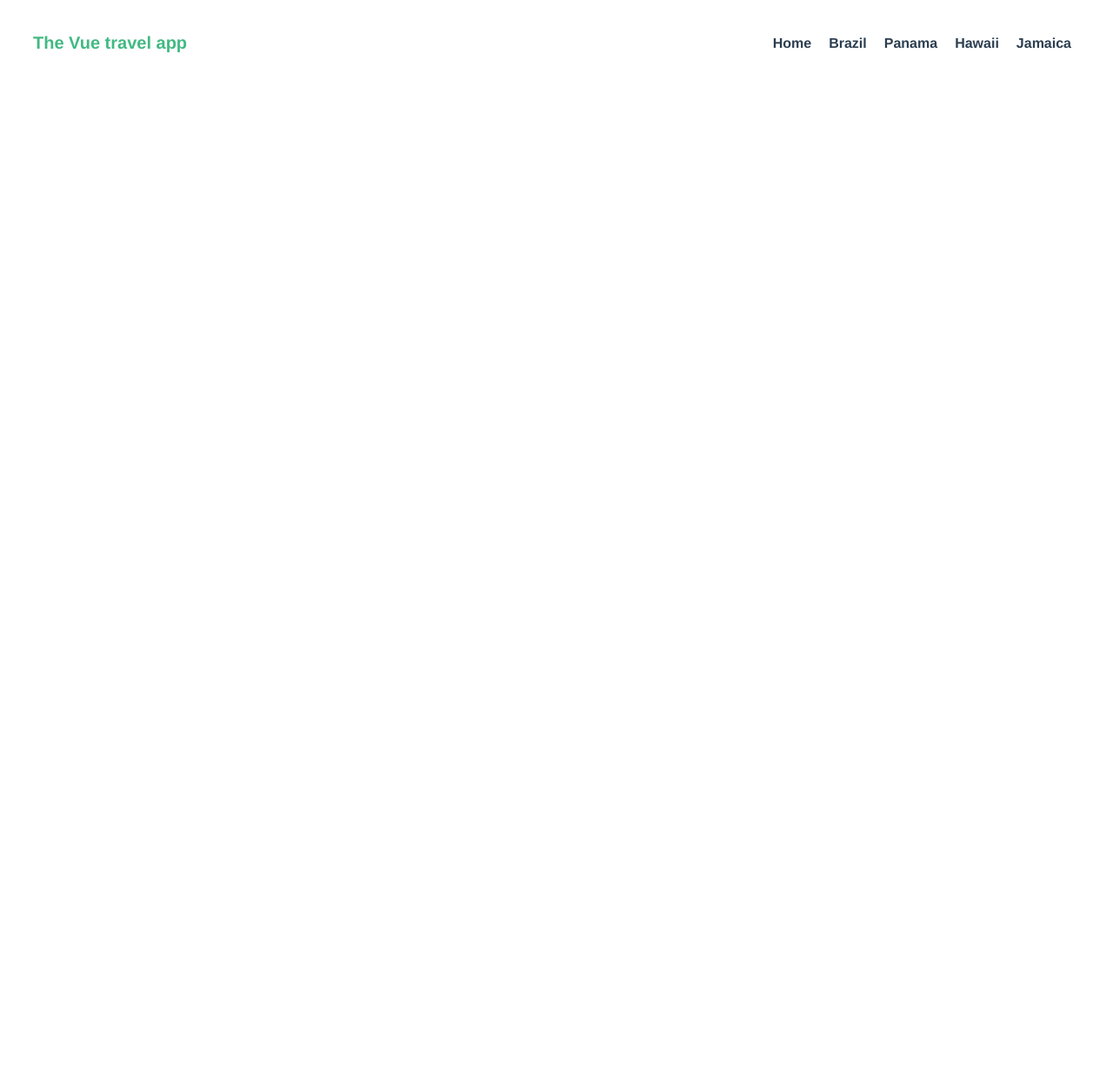
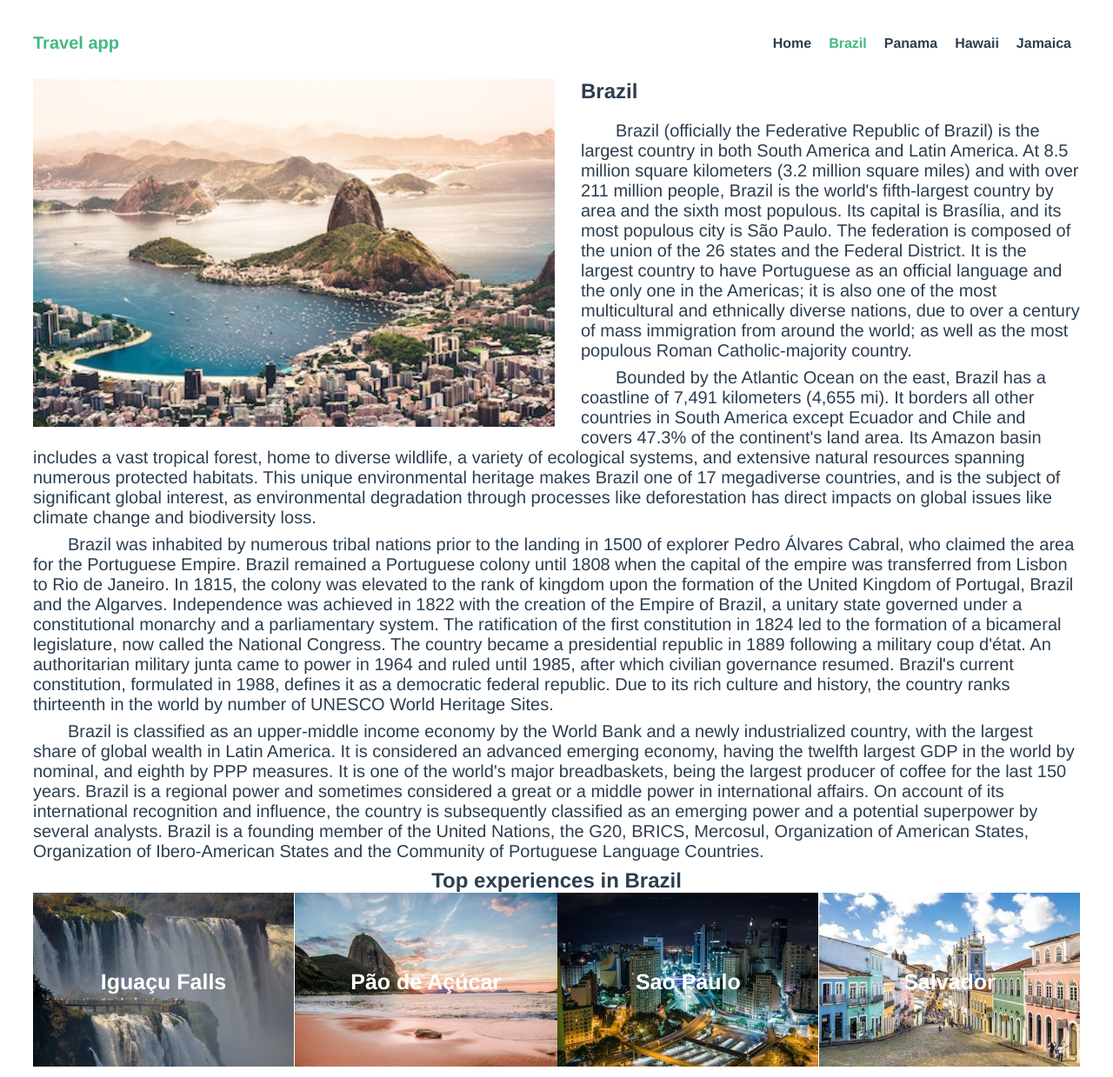
Before and after one commit to massqeen/vue-travel-app, a Vue app: page /destination/brazil in a window 1280 px wide. Shown: the whole page at 87% size. Before the commit the page ends 800 px from the top, so only its background shows below. Built offline with nearby package versions, Linux system fonts and the light colour scheme.

Commit message:
Added experience details - nested route in destination details

```diff
--- a/src/App.vue
+++ b/src/App.vue
@@ -1,7 +1,7 @@
 <template>
   <div id="app">
     <TheNavigation />
-    <router-view :key="$route.path" />
+    <router-view />
   </div>
 </template>
 
--- a/src/components/TheNavigation.vue
+++ b/src/components/TheNavigation.vue
@@ -1,17 +1,20 @@
 <template>
   <nav id="nav" class="navigation container">
-    <p class="logo">The Vue travel app</p>
+    <h1 class="logo">Travel app</h1>
     <ul class="nav-list">
       <li class="nav-item">
         <router-link to="/" class="nav-link">Home</router-link>
       </li>
       <li
         v-for="destination in destinations"
-        :key="destination.id"
+        :key="destination.slug"
         class="nav-item"
       >
         <router-link
-          :to="{ name: 'DestinationDetails', params: { id: destination.id } }"
+          :to="{
+            name: 'DestinationDetails',
+            params: { slug: destination.slug },
+          }"
           class="nav-link"
         >
           {{ destination.name }}
@@ -28,7 +31,7 @@
   data() {
     return {
       destinations: store.destinations,
-      destinationId: this.$route.params.id,
+      slug: this.$route.params.slug,
     }
   },
 }
@@ -40,13 +43,15 @@
   flex-direction: row;
   justify-content: space-between;
   align-items: center;
-  padding: 30px;
+  padding-top: 30px;
+  padding-bottom: 30px;
 }
 
 .logo {
   font-size: 20px;
   font-weight: bold;
   color: #42b983;
+  user-select: none;
 }
 
 .nav-list {
--- a/src/router/index.js
+++ b/src/router/index.js
@@ -9,12 +9,25 @@
     path: '/',
     name: 'Home',
     component: Home,
+    props: true,
   },
   {
-    path: '/details/:id',
+    path: '/destination/:slug',
     name: 'DestinationDetails',
     component: () =>
-      import(/* webpackChunkName: "brazil"*/ '@/views/DestinationDetails'),
+      import(/* webpackChunkName: "destination"*/ '@/views/DestinationDetails'),
+    props: true,
+    children: [
+      {
+        path: ':experienceSlug',
+        name: 'ExperienceDetails',
+        component: () =>
+          import(
+            /* webpackChunkName: "experience"*/ '@/views/ExperienceDetails'
+          ),
+        props: true,
+      },
+    ],
   },
 ]
 
--- a/src/views/DestinationDetails.vue
+++ b/src/views/DestinationDetails.vue
@@ -1,12 +1,13 @@
 <template>
-  <section class="container">
+  <div class="container">
+    <section>
       <div class="destination-details clearfix">
         <img
           :src="require(`@/assets/${destination.image}`)"
           :alt="destination.name"
           class="image"
         />
-      <h1 class="title">{{ destination.name }}</h1>
+        <h2 class="title">{{ destination.name }}</h2>
         <p
           v-for="text in destination.description"
           :key="text.slice(0, 20)"
@@ -16,6 +17,34 @@
         </p>
       </div>
     </section>
+    <section class="experiences">
+      <h2>Top experiences in {{ destination.name }}</h2>
+      <ul class="cards">
+        <li
+          v-for="experience in destination.experiences"
+          :key="experience.slug"
+          class="card"
+        >
+          <router-link
+            :to="{
+              name: 'ExperienceDetails',
+              params: { experienceSlug: experience.slug },
+            }"
+          >
+            <img
+              :src="require(`@/assets/${experience.image}`)"
+              :alt="experience.name"
+              class="card-image"
+            />
+            <span class="card-name">
+              {{ experience.name }}
+            </span></router-link
+          >
+        </li>
+      </ul>
+      <router-view :key="$route.path" />
+    </section>
+  </div>
 </template>
 
 <script>
@@ -23,17 +52,17 @@
 
 export default {
   name: 'DestinationDetails',
-
-  data() {
-    return {
-      destinationId: this.$route.params.id,
-    }
+  props: {
+    slug: {
+      type: String,
+      required: true,
+    },
   },
 
   computed: {
     destination() {
       return store.destinations.find(
-        (destination) => destination.id === Number(this.destinationId)
+        (destination) => destination.slug === this.slug
       )
     },
   },
@@ -71,6 +100,33 @@
   text-indent: 40px;
 }
 
+.cards {
+  display: flex;
+  justify-content: space-between;
+  align-items: center;
+  flex-wrap: wrap;
+}
+
+.card {
+  position: relative;
+}
+
+.card-image {
+  max-height: 200px;
+}
+
+.card-name {
+  position: absolute;
+  top: 50%;
+  left: 50%;
+  width: 100%;
+  transform: translate(-50%, -50%);
+  color: #fff;
+  font-size: 25px;
+  font-weight: bold;
+  text-decoration: none;
+}
+
 @media screen and (max-width: 998px) {
   .description,
   .title {
--- /dev/null
+++ b/src/views/ExperienceDetails.vue
@@ -0,0 +1,76 @@
+<template>
+  <section>
+    <div class="experience-details">
+      <img
+        :src="require(`@/assets/${experience.image}`)"
+        :alt="experience.name"
+        class="image"
+      />
+      <div class="wrapper">
+        <h3 class="title">{{ experience.name }}</h3>
+        <p class="description">
+          {{ experience.description }}
+        </p>
+      </div>
+    </div>
+  </section>
+</template>
+
+<script>
+import store from '@/store'
+
+export default {
+  name: 'ExperienceDetails',
+  props: {
+    slug: {
+      type: String,
+      required: true,
+    },
+    experienceSlug: {
+      type: String,
+      required: true,
+    },
+  },
+
+  computed: {
+    destination() {
+      return store.destinations.find(
+        (destination) => destination.slug === this.slug
+      )
+    },
+    experience() {
+      return this.destination.experiences.find(
+        (experience) => experience.slug === this.experienceSlug
+      )
+    },
+  },
+}
+</script>
+<style scoped>
+.experience-details {
+  display: flex;
+  justify-content: space-between;
+  padding: 40px 0;
+}
+
+.image {
+  max-width: 600px;
+  height: auto;
+  width: 100%;
+  max-height: 400px;
+}
+
+.wrapper {
+  margin-left: 40px;
+}
+
+.title {
+  text-align: left;
+  margin-bottom: 20px;
+}
+
+.description {
+  font-size: 20px;
+  text-align: left;
+}
+</style>
--- a/src/views/Home.vue
+++ b/src/views/Home.vue
@@ -10,7 +10,7 @@
         <router-link
           :to="{
             name: 'DestinationDetails',
-            params: { id: destination.id },
+            params: { slug: destination.slug },
           }"
           class="link"
         >
@@ -56,6 +56,8 @@
   justify-content: space-between;
   align-items: center;
   flex-wrap: wrap;
+  margin-left: -15px;
+  margin-right: -15px;
 }
 
 .link,
@@ -68,7 +70,7 @@
 .card-title {
   position: relative;
   display: inline-block;
-  margin: 0;
+  margin: 0 0 15px 0;
   transition: color 0.3s ease-in-out;
 }
 
@@ -95,8 +97,7 @@
 }
 
 .figure {
-  margin-left: 15px;
-  margin-right: 15px;
+  margin: 0 15px;
 }
 
 @media screen and (max-width: 735px) {
```
Lines whose indentation alone changed are shown as unchanged.
